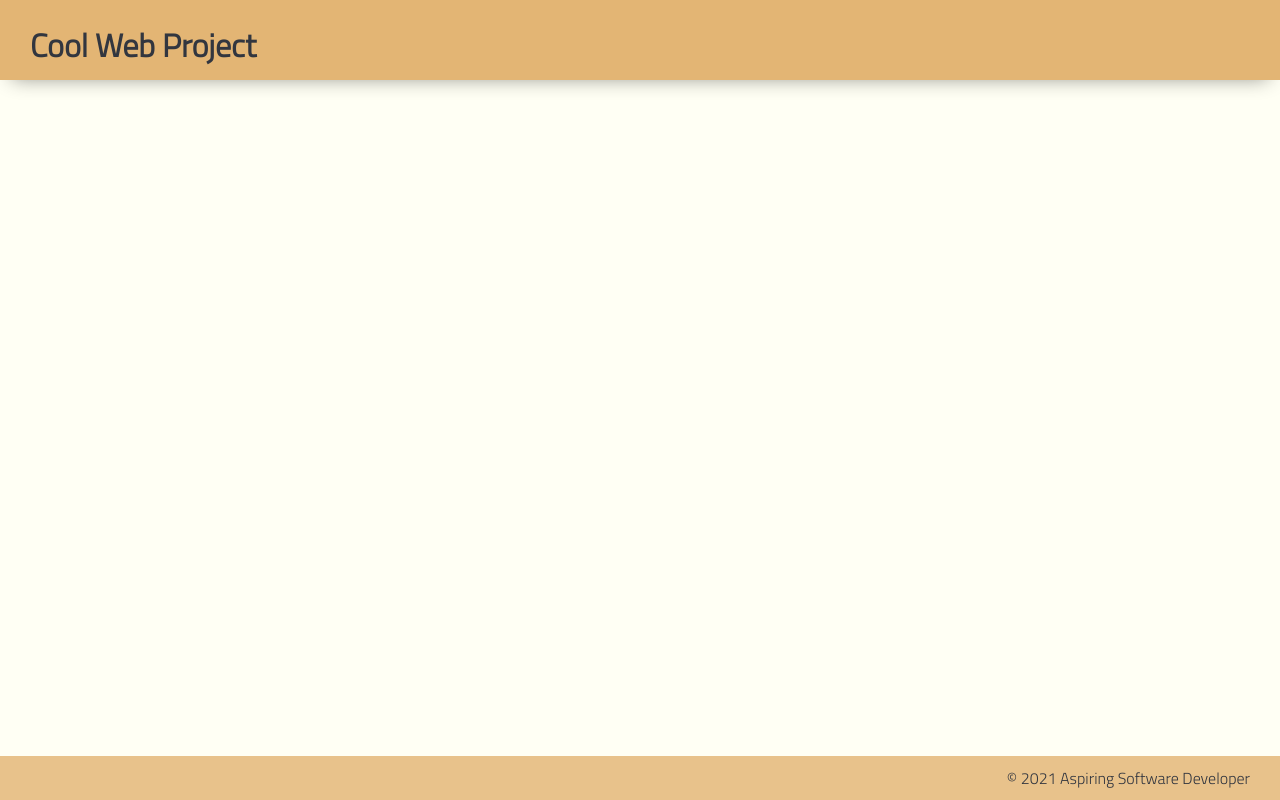
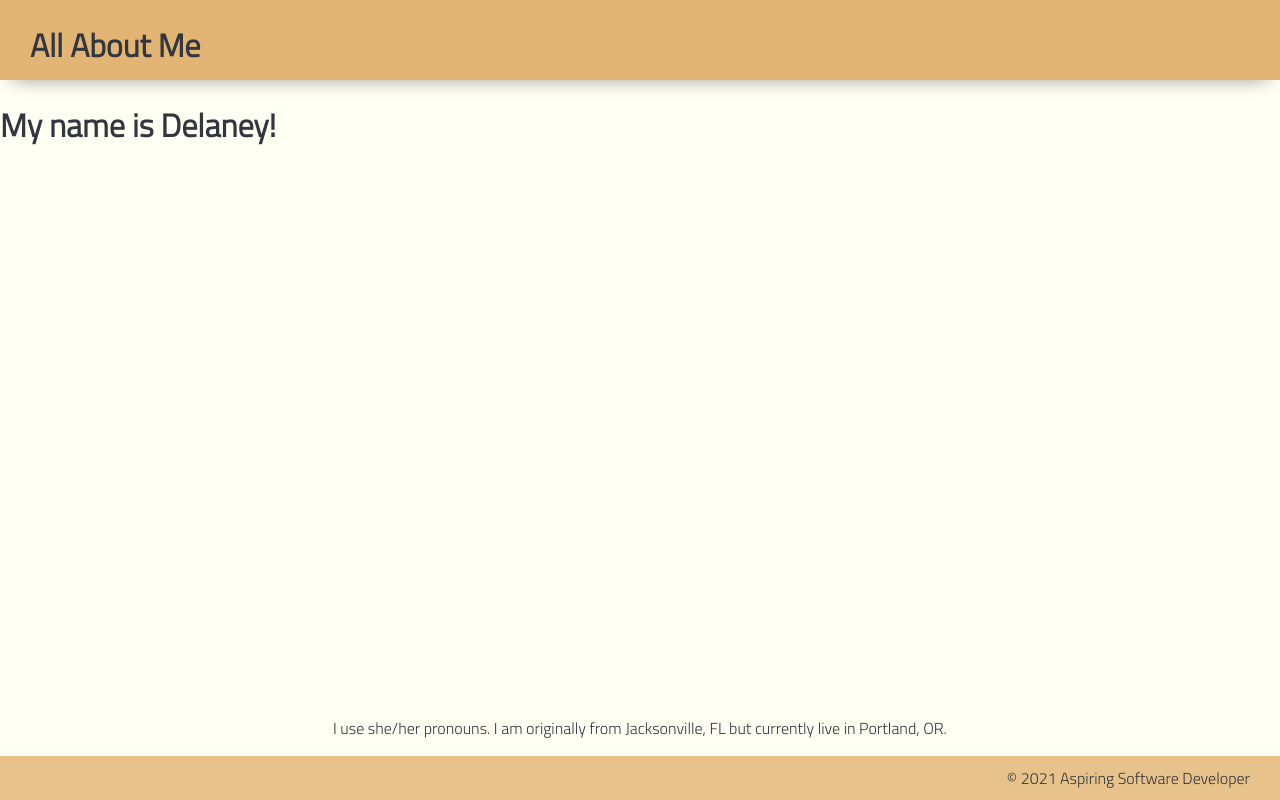
Before and after one commit to delaneyfogarty/about-me-js-demo, a plain HTML site: page index.html in a window 1280 px wide. Drawn offline with Linux system fonts and the light colour scheme.

Commit message:
main text

```diff
--- a/app.js
+++ b/app.js
@@ -1,6 +1,8 @@
 // import functions
+// no functions to import
 
 // grab DOM elements
+const showButton
 
 // set event listeners
     // get user input
--- a/index.html
+++ b/index.html
@@ -12,15 +12,19 @@
         <link rel="stylesheet" href="./styles/reset.css" />
         <link rel="stylesheet" href="./styles/global.css" />
 
-        <title>Cool Web</title>
+        <title>About Me</title>
     </head>
 
     <body>
         <header>
-            <h1>Cool Web Project</h1>
+            <h1>All About Me</h1>
         </header>
+        <h1>My name is Delaney!</h1>
 
-        <main></main>
+        <main>
+            <p>I use <strong>she/her</strong> pronouns. I am originally from <strong>Jacksonville, FL</strong> but currently live in <strong>Portland, OR.</strong></p>
+
+        </main>
 
         <footer>&copy; 2021 Aspiring Software Developer</footer>
 
```
Also changed, not shown: 1 other file.
